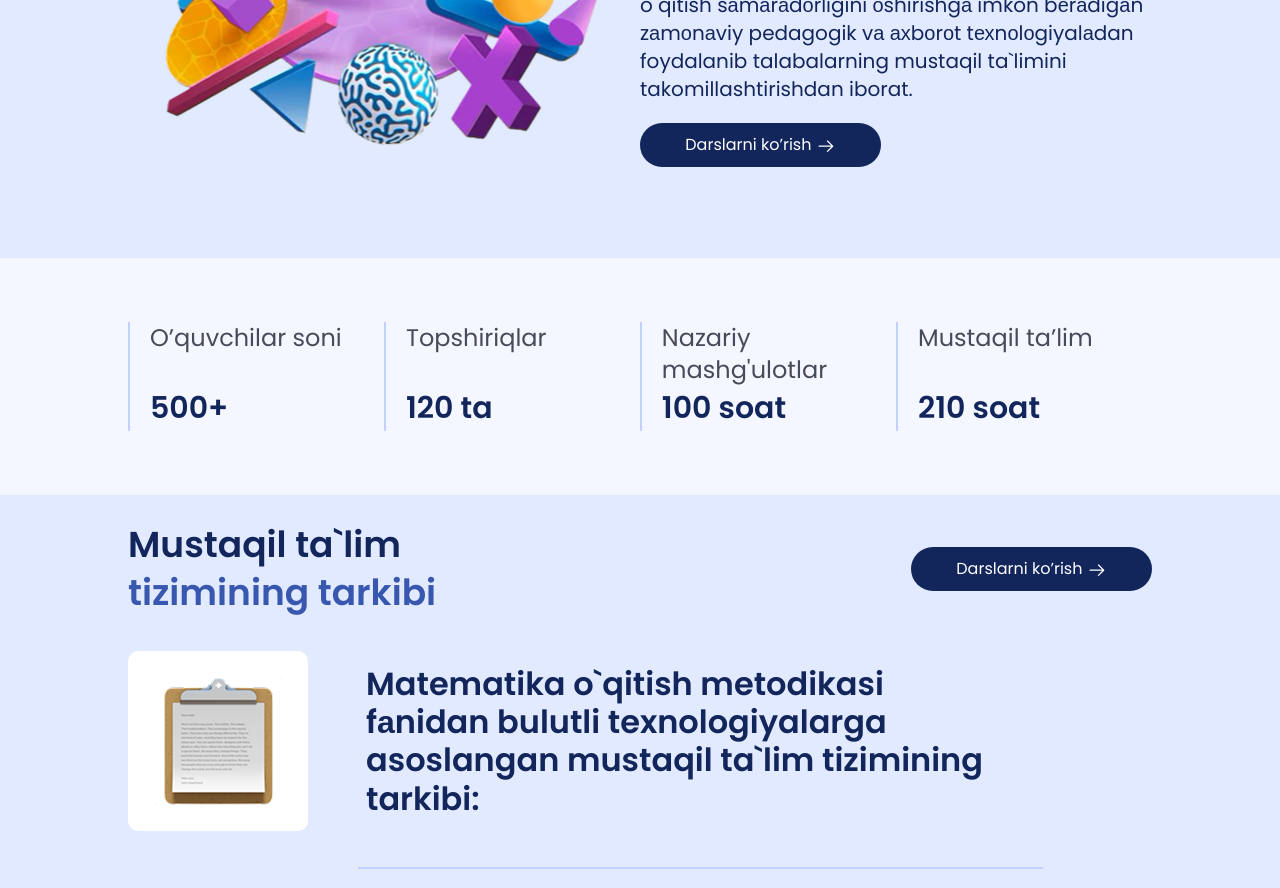
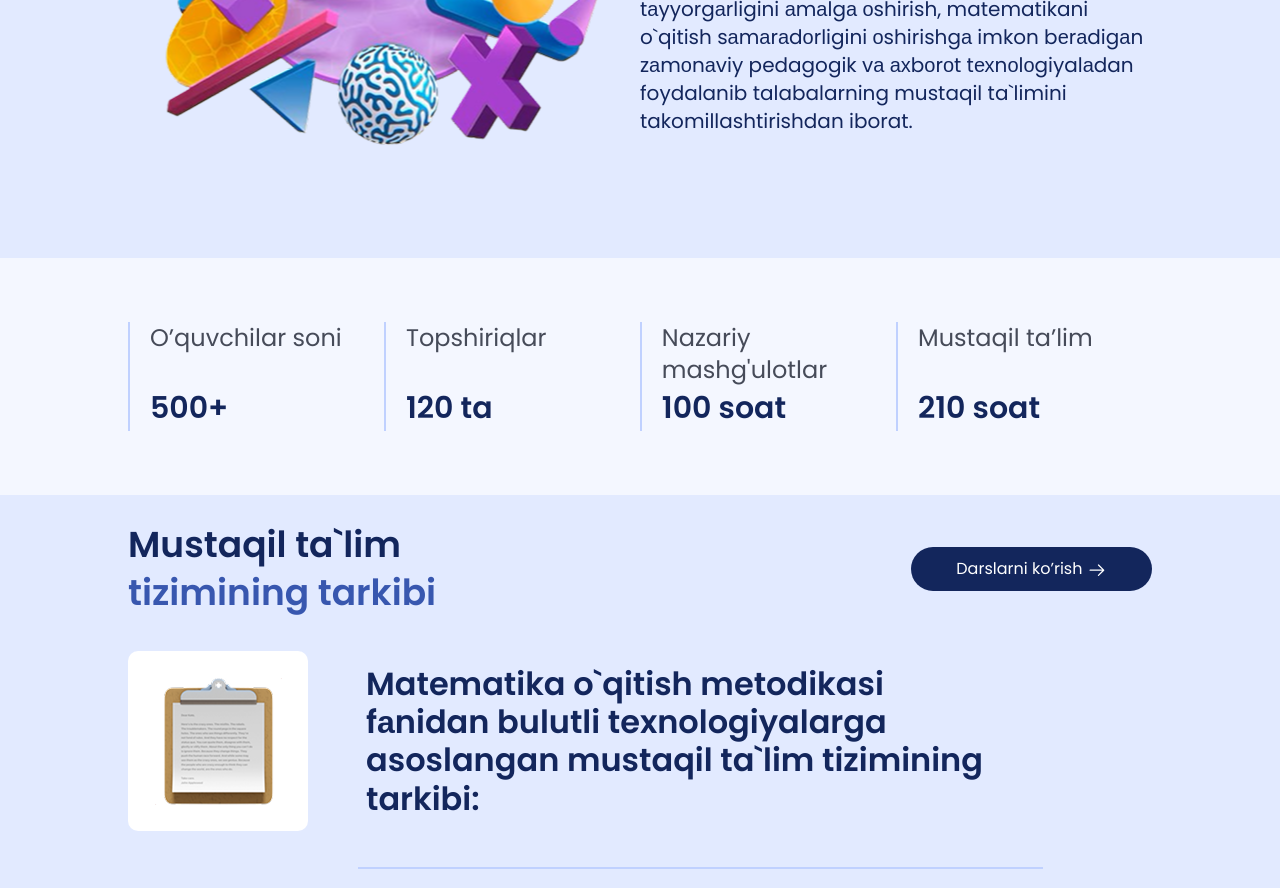
Before and after one commit to Sariqdasturchi/education, a React (Vite) app: page / in a window 1280 px wide. Shown: the part 1860-2748 px from the top of the page. Built offline with nearby package versions, Linux system fonts and the light colour scheme; a web font is replaced by a local one.

Commit message:
UI update

```diff
--- a/src/pages/education.jsx
+++ b/src/pages/education.jsx
@@ -39,12 +39,6 @@ export default function Education() {
               foydalanib talabalarning mustaqil ta`limini takomillashtirishdan
               iborat.
             </h4>
-            <button
-              onClick={() => navigate("/login")}
-              className="bg-[#13265C] h-[44px] rounded-[50px] text-[16px] text-white w-[241px] cursor-pointer duration-500 font-normal hover:bg-[#BBBBBB] transform"
-            >
-              Darslarni ko’rish <GoArrowRight className="text-[20px] inline" />
-            </button>
           </div>
         </div>
       </div>
```
